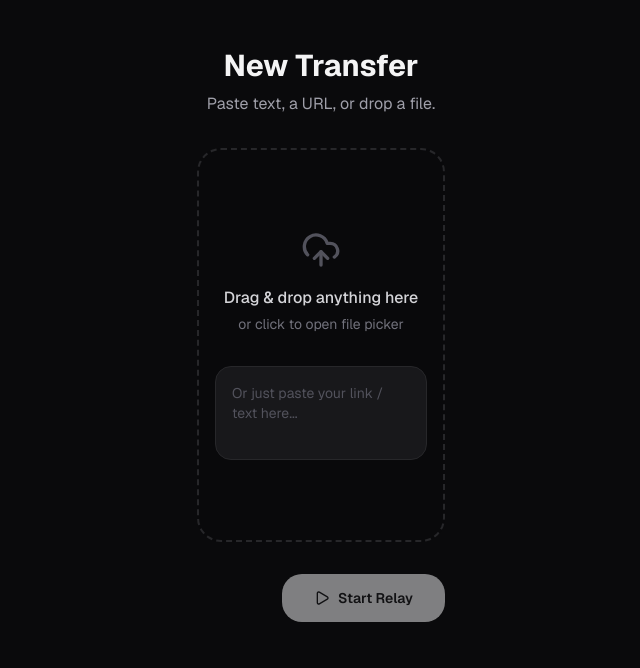
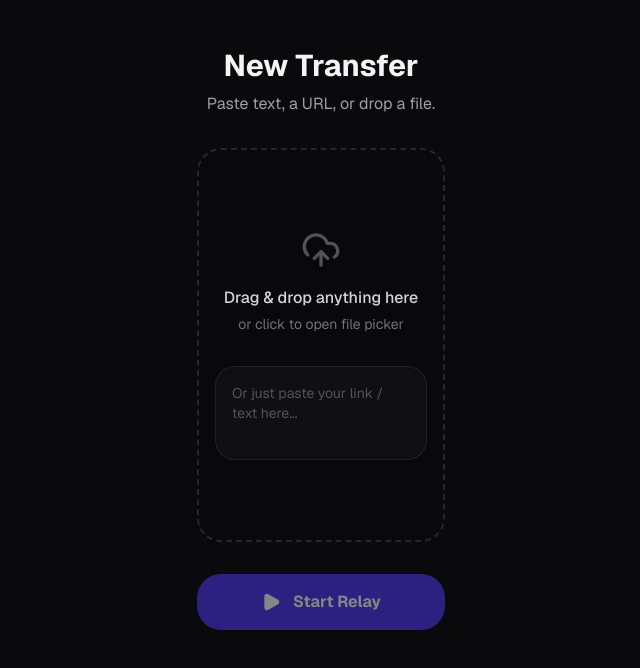
Before and after one commit to prats010/snaprelay, a Next.js app: page /upload in a window 1280 px wide. Shown: the top 668 px of the page, without its empty margins (319-959 px from the left). Built offline with nearby package versions, Linux system fonts and the light colour scheme.

Commit message:
style(ui): redesign upload page dropzone dimensions and start relay button

```diff
--- a/src/app/upload/page.tsx
+++ b/src/app/upload/page.tsx
@@ -161,12 +161,12 @@ export default function UploadPage() {
 
       <div
         {...getRootProps()}
-        className={`relative overflow-hidden rounded-2xl border-2 transition-colors ${
+        className={`w-full min-h-[360px] relative overflow-hidden rounded-3xl border-2 transition-all flex flex-col justify-center ${
           isDragActive
-           ? 'border-blue-500 bg-blue-500/10'
+           ? 'border-indigo-500 bg-indigo-500/10 scale-[1.02]'
            : type === 'file'
-             ? 'border-zinc-700 bg-zinc-900'
-             : 'border-dashed border-zinc-800 bg-zinc-950 hover:border-zinc-700 hover:bg-zinc-900/50'
+             ? 'border-indigo-500/30 bg-indigo-950/20 shadow-[0_0_30px_rgba(99,102,241,0.05)]'
+             : 'border-dashed border-zinc-800 bg-zinc-950/50 hover:border-zinc-700 hover:bg-zinc-900/50'
         }`}
       >
         <input {...getInputProps()} />
@@ -182,7 +182,7 @@ export default function UploadPage() {
                onChange={handleTextChange}
                value={content}
                placeholder="Or just paste your link / text here..."
-               className="mt-8 w-full max-w-md resize-none rounded-lg border border-zinc-800 bg-zinc-900 p-4 text-sm text-zinc-200 placeholder:text-zinc-600 focus:border-zinc-600 focus:outline-none focus:ring-1 focus:ring-zinc-600"
+               className="mt-8 w-full max-w-lg resize-none rounded-xl border border-zinc-800/80 bg-zinc-900/50 p-4 text-sm text-zinc-200 placeholder:text-zinc-600 focus:border-indigo-500/50 focus:bg-zinc-900 focus:outline-none focus:ring-1 focus:ring-indigo-500/50 transition-all shadow-inner"
                rows={3}
              />
           </div>
@@ -279,18 +279,18 @@ export default function UploadPage() {
         )}
       </div>
 
-      {error && <div className="mt-4 text-sm text-red-500">{error}</div>}
+      {error && <div className="mt-6 rounded-xl bg-red-500/10 p-4 text-sm font-medium text-red-500 border border-red-500/20 text-center">{error}</div>}
 
-      <div className="mt-8 flex justify-end">
+      <div className="mt-8">
         <button
           onClick={handleUpload}
           disabled={type === 'none' || isUploading}
-          className="flex flex-1 sm:flex-none items-center justify-center gap-2 rounded-xl bg-zinc-100 px-8 py-3.5 text-sm font-semibold text-zinc-900 transition-colors hover:bg-white disabled:opacity-50 disabled:hover:bg-zinc-100"
+          className="w-full flex items-center justify-center gap-3 rounded-2xl bg-indigo-600 px-8 py-4 text-base font-bold text-white transition-all hover:bg-indigo-500 hover:shadow-lg hover:shadow-indigo-500/25 active:scale-[0.98] disabled:opacity-50 disabled:pointer-events-none"
         >
           {isUploading ? (
-            <><Loader2 className="h-4 w-4 animate-spin" /> Uploading...</>
+            <><Loader2 className="h-5 w-5 animate-spin" /> Uploading...</>
           ) : (
-            <><Play className="h-4 w-4" /> Start Relay</>
+            <><Play className="h-5 w-5 fill-current" /> Start Relay</>
           )}
         </button>
       </div>
```
